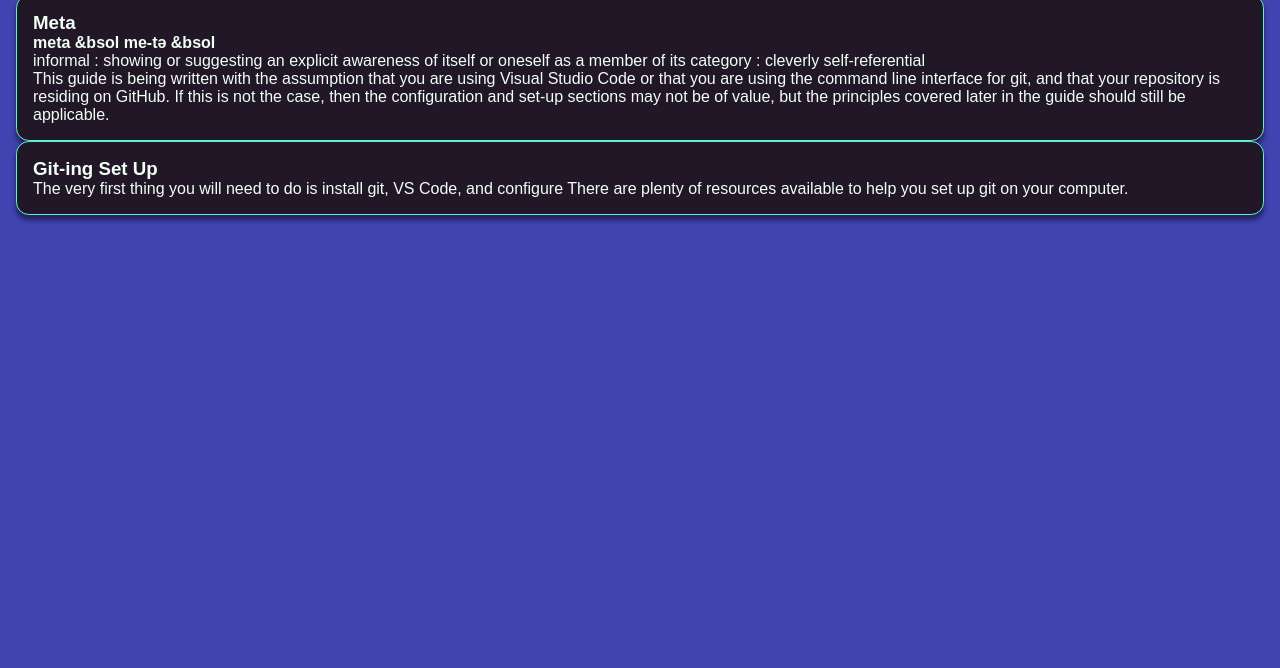
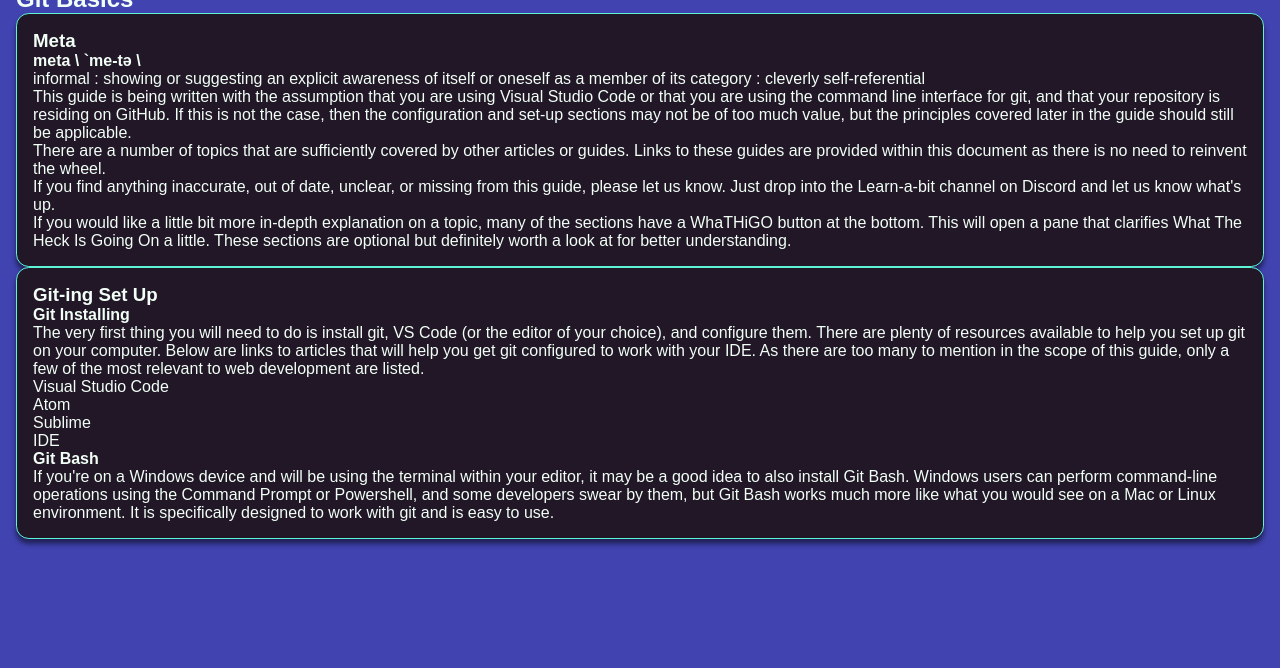
Before and after one commit to ChrisDiPiero/learn-a-bit_GitHub-Guide, a plain HTML site: page index.html in a window 1280 px wide. Shown: the part 132-800 px from the top of the page. Drawn offline with Linux system fonts and the light colour scheme.

Commit message:
learn a git

```diff
--- a/index.html
+++ b/index.html
@@ -11,6 +11,7 @@
   <body>
     <header class="header">
       <img class="logo" src="./images/learnabit-logo.png" alt="learn-a-bit logo"/>
+      <div>presents...</div>
       <h1 class="header__title">Learn-a-Git</h1>
     </header>
 
@@ -22,22 +23,67 @@
           <h3 class="meta__head">Meta</h3>
 
           <article class="meta__definition">
-            <h4>meta <span>&bsol me-tə &bsol</span></h4>
-            <p>informal : showing or suggesting an explicit awareness of itself or oneself as a member of its category : cleverly self-referential</p>
+            <h4 class="definition__head">meta <span class="definition__phon">\ `me-tə \</span></h4>
+            <p class="definition__body">informal : showing or suggesting an explicit awareness of itself or oneself as a member of its category : cleverly self-referential</p>
           </article>
 
-          <p>
+          <p class="p">
             This guide is being written with the assumption that you are using Visual Studio Code or that you are using the command line interface for git, and that your repository
-            is residing on GitHub. If this is not the case, then the configuration and set-up sections may not be of value, but the principles covered later in the guide should
+            is residing on GitHub. If this is not the case, then the configuration and set-up sections may not be of too much value, but the principles covered later in the guide should
             still be applicable.
           </p>
 
+          <p class="p">
+            There are a number of topics that are sufficiently covered by other articles or guides. Links to these guides are provided within this document as there is no need to
+            reinvent the wheel.
+          </p>
+
+          <p class="p">
+            If you find anything inaccurate, out of date, unclear, or missing from this guide, please let us know. Just drop into the Learn-a-bit channel on Discord and let us know
+            what's up.
+          </p>
+
+          <p class="p">
+            If you would like a little bit more in-depth explanation on a topic, many of the sections have a <span class="whathigo">WhaTHiGO</span> button at the bottom. This will open a pane that clarifies
+            <span class="whathigo">What The Heck Is Going</span> On a little. These sections are optional but definitely worth a look at for better understanding.
+          </p>
         </section>
 
         <section class="basics__set-up section-wrapper">
-          <h3 class="set-up__head">Git-ing Set Up</h3>
-          <p>
-            The very first thing you will need to do is install git, VS Code, and configure There are plenty of resources available to help you set up git on your computer.
+          <h3 class="h3">Git-ing Set Up</h3>
+
+          <h4 class="h4">Git Installing</h4>
+          <p class="p">
+            The very first thing you will need to do is install git, VS Code (or the editor of your choice), and configure them. There are plenty of resources available to help you set up git on your computer.
+            Below are links to articles that will help you get git configured to work with your IDE. As there are too many to mention in the scope of this guide, only a few of the most
+            relevant to web development are listed.
+          </p>
+
+          <nav class="set-up__nav">
+            <ul>
+              <li>
+                <a href="https://www.jcchouinard.com/install-git-in-vscode/">Visual Studio Code</a>
+              </li>
+
+              <li>
+                <a href="https://packitforwarding.com/index.php/2019/06/26/how-to-setup-git-github-and-atom/">Atom</a>
+              </li>
+
+              <li>
+                <a href="https://smoothprogramming.com/sublime-text/how-to-use-git-in-sublime-text/">Sublime</a>
+              </li>
+
+              <li>
+                <a href="#">IDE</a>
+              </li>
+            </ul>
+          </nav>
+
+          <h4 class="h4">Git Bash</h4>
+          <p class="p">
+            If you're on a Windows device and will be using the terminal within your editor, it may be a good idea to also install Git Bash. Windows users can perform command-line
+            operations using the Command Prompt or Powershell, and some developers swear by them, but Git Bash works much more like what you would see on a Mac or Linux environment.
+            It is specifically designed to work with git and is easy to use.
           </p>
         </section>
       </section>
```
